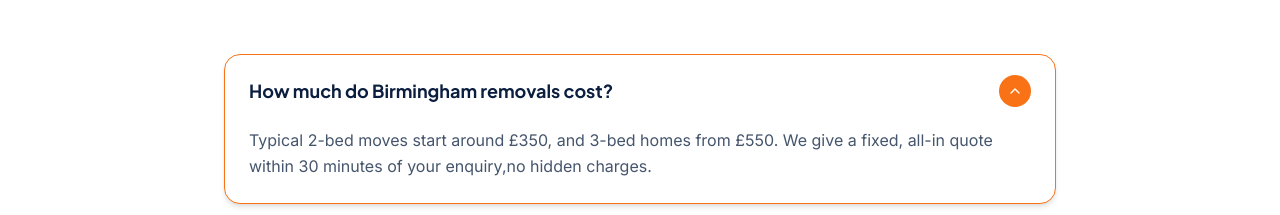
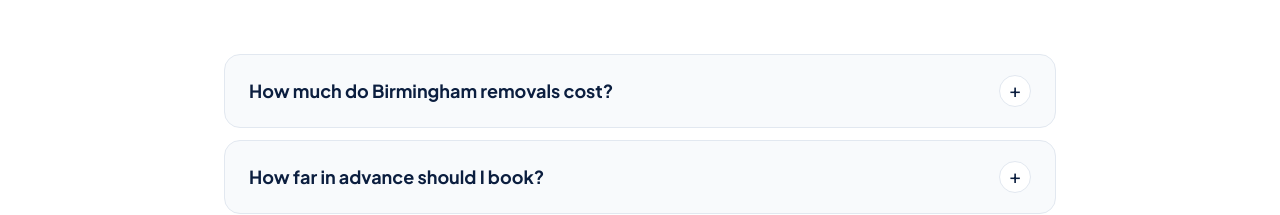
Before and after one commit to atifjan2019/Birmingham-Removals, a Next.js app: page /faq in a window 1280 px wide. Shown: the part 670-885 px from the top of the page. Built offline with nearby package versions, Linux system fonts and the light colour scheme; no server answers.

Commit message:
Add dedicated removal pages for additional areas and update area link logic

```diff
--- a/src/app/HomeClient.js
+++ /dev/null
@@ -1,55 +0,0 @@
-"use client";
-
-import { useState } from "react";
-import dynamic from "next/dynamic";
-import Navbar from "@/components/Navbar";
-import Hero from "@/components/Hero";
-import TrustBar from "@/components/TrustBar";
-import ProblemAware from "@/components/ProblemAware";
-import Services from "@/components/Services";
-import WhatsIncluded from "@/components/WhatsIncluded";
-import Scenarios from "@/components/Scenarios";
-import PricingLogic from "@/components/PricingLogic";
-import AreasCovered from "@/components/AreasCovered";
-import HowItWorks from "@/components/HowItWorks";
-import WhyUs from "@/components/WhyUs";
-import Testimonials from "@/components/Testimonials";
-import FAQ from "@/components/FAQ";
-import CTAStrip from "@/components/CTAStrip";
-import Footer from "@/components/Footer";
-
-// Interaction-only UI — kept out of the initial bundle (HeroPopup pulls in
-// framer-motion). Loaded on the client after first paint / on demand.
-const HeroPopup = dynamic(() => import("@/components/HeroPopup"), { ssr: false });
-const StickyMobileCTA = dynamic(() => import("@/components/StickyMobileCTA"), {
-  ssr: false,
-});
-
-export default function HomeClient({ settings }) {
-  const [popupOpen, setPopupOpen] = useState(false);
-
-  return (
-    <>
-      <Navbar onOpenQuote={() => setPopupOpen(true)} settings={settings} />
-      <Hero onOpenQuote={() => setPopupOpen(true)} />
-      <TrustBar />
-      <ProblemAware />
-      <Services />
-      <WhatsIncluded />
-      <Scenarios />
-      <PricingLogic />
-      <AreasCovered />
-      <HowItWorks />
-      <WhyUs />
-      <Testimonials />
-      <FAQ />
-      <CTAStrip onOpenQuote={() => setPopupOpen(true)} settings={settings} />
-      <Footer settings={settings} />
-      <HeroPopup open={popupOpen} onClose={() => setPopupOpen(false)} />
-      <StickyMobileCTA
-        onOpenQuote={() => setPopupOpen(true)}
-        settings={settings}
-      />
-    </>
-  );
-}
--- a/src/app/page.js
+++ b/src/app/page.js
@@ -1,7 +1,46 @@
 import { getSiteSettings } from "@/lib/siteSettings";
-import HomeClient from "./HomeClient";
+import QuoteModalProvider from "@/components/QuoteModalProvider";
+import Navbar from "@/components/Navbar";
+import Hero from "@/components/Hero";
+import TrustBar from "@/components/TrustBar";
+import ProblemAware from "@/components/ProblemAware";
+import Services from "@/components/Services";
+import WhatsIncluded from "@/components/WhatsIncluded";
+import Scenarios from "@/components/Scenarios";
+import PricingLogic from "@/components/PricingLogic";
+import AreasCovered from "@/components/AreasCovered";
+import HowItWorks from "@/components/HowItWorks";
+import WhyUs from "@/components/WhyUs";
+import TestimonialsLazy from "@/components/TestimonialsLazy";
+import FAQ from "@/components/FAQ";
+import CTAStrip from "@/components/CTAStrip";
+import Footer from "@/components/Footer";
+import StickyMobileCTA from "@/components/StickyMobileCTA";
 
+// Server component. Only Navbar / HeroQuoteForm / CTAStrip / StickyMobileCTA /
+// the lazy reviews carousel ship JS; the rest is static server-rendered HTML so
+// the LCP headline paints without waiting for the bundle.
 export default async function Home() {
   const settings = await getSiteSettings();
-  return <HomeClient settings={settings} />;
+
+  return (
+    <QuoteModalProvider>
+      <Navbar settings={settings} />
+      <Hero />
+      <TrustBar />
+      <ProblemAware />
+      <Services />
+      <WhatsIncluded />
+      <Scenarios />
+      <PricingLogic />
+      <AreasCovered />
+      <HowItWorks />
+      <WhyUs />
+      <TestimonialsLazy />
+      <FAQ />
+      <CTAStrip settings={settings} />
+      <Footer settings={settings} />
+      <StickyMobileCTA settings={settings} />
+    </QuoteModalProvider>
+  );
 }
--- a/src/components/AreasCovered.js
+++ b/src/components/AreasCovered.js
@@ -1,5 +1,23 @@
 import Link from "next/link";
 import { MapPin, ArrowRight } from "lucide-react";
+
+// Slugs that have a dedicated /removals-<slug> landing page. Linking straight
+// to them passes link equity directly instead of via a 301 from /areas/<slug>.
+const REMOVALS_PAGES = new Set([
+  "edgbaston",
+  "harborne",
+  "moseley",
+  "selly-oak",
+  "kings-heath",
+  "erdington",
+  "sutton-coldfield",
+  "northfield",
+  "hall-green",
+  "solihull",
+]);
+
+const areaHref = (slug) =>
+  REMOVALS_PAGES.has(slug) ? `/removals-${slug}` : `/areas/${slug}`;
 
 const primaryAreas = [
   { slug: "city-centre", name: "Birmingham City Centre", postcode: "B1–B5" },
@@ -59,7 +77,7 @@ export default function AreasCovered() {
               key={a.slug}
             >
               <Link
-                href={`/areas/${a.slug}`}
+                href={areaHref(a.slug)}
                 className="group flex items-center gap-4 bg-white border border-slate-200 rounded-2xl p-5 hover:border-[#F97316] hover:shadow-md hover:-translate-y-0.5 transition-all"
               >
                 <div className="w-11 h-11 rounded-xl bg-[#F97316]/10 flex items-center justify-center shrink-0 group-hover:bg-[#F97316] transition-colors">
@@ -96,7 +114,7 @@ export default function AreasCovered() {
             {surroundingAreas.map((a) => (
               <Link
                 key={a.slug}
-                href={`/areas/${a.slug}`}
+                href={areaHref(a.slug)}
                 className="inline-flex items-center gap-1.5 px-4 py-2 rounded-full bg-slate-50 border border-slate-200 text-sm font-semibold text-[#0B1E3F] hover:bg-[#F97316] hover:text-white hover:border-[#F97316] transition-colors"
               >
                 <MapPin className="w-3.5 h-3.5" />
--- a/src/components/FAQ.js
+++ b/src/components/FAQ.js
@@ -1,9 +1,3 @@
-"use client";
-
-import { useState } from "react";
-import { motion, AnimatePresence } from "framer-motion";
-import { ChevronDown } from "lucide-react";
-
 const faqs = [
   {
     q: "How much do Birmingham removals cost?",
@@ -35,8 +29,8 @@ const faqs = [
   },
 ];
 
+// Server component: native <details> accordion — zero client JS, no framer-motion.
 export default function FAQ() {
-  const [open, setOpen] = useState(0);
   const faqJsonLd = {
     "@context": "https://schema.org",
     "@type": "FAQPage",
@@ -63,50 +57,22 @@ export default function FAQ() {
         </div>
 
         <div className="space-y-3">
-          {faqs.map((f, i) => {
-            const isOpen = open === i;
-            return (
-              <div
+          {faqs.map((f, i) => (
+            <details
               key={i}
-                className={`rounded-2xl border transition-all ${
-                  isOpen
-                    ? "border-[#F97316] bg-white shadow-md"
-                    : "border-slate-200 bg-slate-50"
-                }`}
+              className="group rounded-2xl border border-slate-200 bg-slate-50 open:border-[#F97316] open:bg-white open:shadow-md transition-all"
             >
-                <button
-                  onClick={() => setOpen(isOpen ? -1 : i)}
-                  className="w-full text-left px-6 py-5 flex items-center justify-between gap-4"
-                >
+              <summary className="w-full cursor-pointer list-none px-6 py-5 flex items-center justify-between gap-4">
                 <span className="font-[family-name:var(--font-space)] font-bold text-[#0B1E3F] text-base sm:text-lg">
                   {f.q}
                 </span>
-                  <motion.div
-                    animate={{ rotate: isOpen ? 180 : 0 }}
-                    transition={{ duration: 0.2 }}
-                    className={`shrink-0 w-8 h-8 rounded-full flex items-center justify-center ${
-                      isOpen ? "bg-[#F97316] text-white" : "bg-white text-[#0B1E3F] border border-slate-200"
-                    }`}
-                  >
-                    <ChevronDown className="w-4 h-4" />
-                  </motion.div>
-                </button>
-                <AnimatePresence>
-                  {isOpen && (
-                    <motion.div
-                      initial={{ height: 0, opacity: 0 }}
-                      animate={{ height: "auto", opacity: 1 }}
-                      exit={{ height: 0, opacity: 0 }}
-                      transition={{ duration: 0.25 }}
-                      className="overflow-hidden"
-                    >
+                <span className="shrink-0 w-8 h-8 rounded-full flex items-center justify-center bg-white text-[#0B1E3F] border border-slate-200 group-open:bg-[#F97316] group-open:text-white group-open:rotate-45 transition-transform text-xl leading-none">
+                  +
+                </span>
+              </summary>
               <p className="px-6 pb-6 text-slate-600 leading-relaxed">{f.a}</p>
-                    </motion.div>
-                  )}
-                </AnimatePresence>
-              </div>
-            );
-          })}
+            </details>
+          ))}
         </div>
       </div>
     </section>
--- /dev/null
+++ b/src/components/TestimonialsLazy.js
@@ -0,0 +1,18 @@
+"use client";
+
+import dynamic from "next/dynamic";
+
+// The reviews carousel is genuinely interactive (slider state) and pulls in
+// framer-motion. Load it client-side only, after the page is interactive, so
+// none of it is in the initial bundle. A min-height placeholder reserves the
+// space to avoid layout shift.
+const Testimonials = dynamic(() => import("@/components/Testimonials"), {
+  ssr: false,
+  loading: () => (
+    <section className="py-24 sm:py-28 bg-slate-50 min-h-[640px]" aria-hidden="true" />
+  ),
+});
+
+export default function TestimonialsLazy() {
+  return <Testimonials />;
+}
```
Lines whose indentation alone changed are shown as unchanged.
